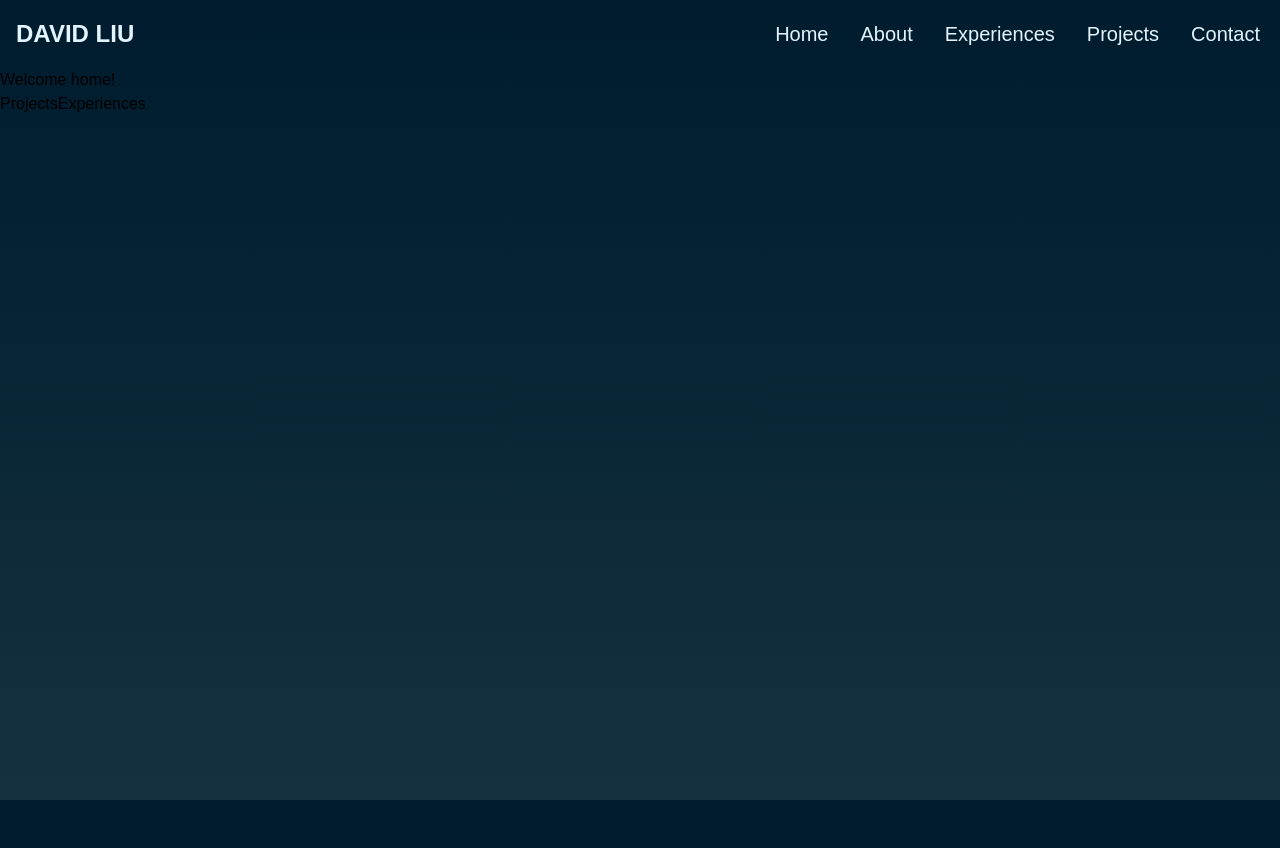
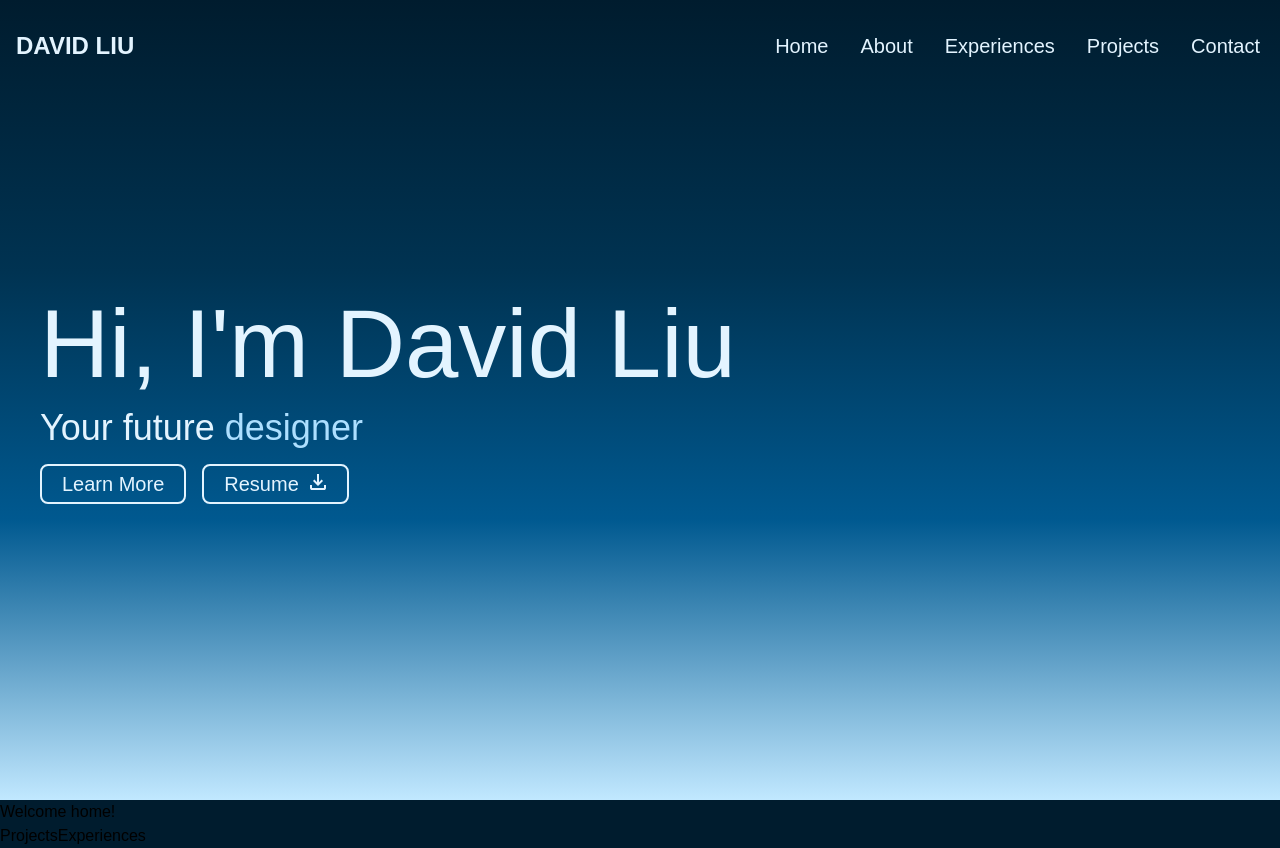
Before and after one commit to Davooood90/Portfolio, a Next.js app: page / in a window 1280 px wide. Before the commit the page ends 800 px from the top, so only its background shows below. Built offline with nearby package versions, Linux system fonts and the light colour scheme; a web font is replaced by a local one.

Commit message:
Created skeleton landing page

```diff
--- a/src/app/(general)/layout.tsx
+++ b/src/app/(general)/layout.tsx
@@ -14,7 +14,7 @@ export default function RootLayout({
 }) {
   return (
     <html lang="en" className="bg-darkblue">
-      <body className="font-jersey bg-gradient-to-b from-darkblue to-[#153041] h-screen">
+      <body className="font-jersey">
         <Navbar />
         {children}
       </body>
--- a/src/app/(general)/page.tsx
+++ b/src/app/(general)/page.tsx
@@ -1,8 +1,12 @@
 import Link from "next/link";
+import LandingPage from "../../components/landing";
 
 export default function Home() {
   return (
     <>
+      <div className="custom-gradient">
+        <LandingPage />
+      </div>
       <h1>Welcome home!</h1>
       <Link href="/projects">Projects</Link>
       <Link href="/experiences">Experiences</Link>
--- a/src/app/index.css
+++ b/src/app/index.css
@@ -9,3 +9,13 @@
 
   --font-jersey: "Jersey 25", sans-serif;
 }
+
+.custom-gradient {
+  background: linear-gradient(
+    to bottom,
+    #001c2e 0%,
+    #003352 34%,
+    #005990 65%,
+    #c1e8ff 100%
+  );
+}
--- /dev/null
+++ b/src/components/landing.tsx
@@ -0,0 +1,76 @@
+"use client";
+import { useEffect, useState } from "react";
+
+export default function LandingPage() {
+  const [text, setText] = useState("");
+  const [isDeleting, setIsDeleting] = useState(false);
+  const [loopNum, setLoopNum] = useState(0);
+  const [typingSpeed, setTypingSpeed] = useState(150);
+
+  const words = [
+    "developer",
+    "designer",
+    "innovator",
+    "problem solver",
+    "collaborator",
+  ];
+  const currentWordIndex = loopNum % words.length;
+  const currentWord = words[currentWordIndex];
+
+  useEffect(() => {
+    const timer = setTimeout(() => {
+      if (!isDeleting && text === currentWord) {
+        setTypingSpeed(1500);
+        setIsDeleting(true);
+      } else if (isDeleting && text === "") {
+        setIsDeleting(false);
+        setLoopNum(loopNum + 1);
+        setTypingSpeed(150);
+      } else if (isDeleting) {
+        setText(currentWord.substring(0, text.length - 1));
+        setTypingSpeed(75);
+      } else {
+        setText(currentWord.substring(0, text.length + 1));
+        setTypingSpeed(150);
+      }
+    }, typingSpeed);
+
+    return () => clearTimeout(timer);
+  }, [text, isDeleting, loopNum, currentWord, typingSpeed]);
+
+  return (
+    <div className="flex flex-col items-center justify-center h-screen px-80">
+      <div className="min-w-[1200px] text-left">
+        <h1 className="text-8xl text-lightblue">Hi, I'm David Liu</h1>
+        <h2 className="text-4xl text-lightblue my-4">
+          Your future{" "}
+          <span className="text-hoverblue inline-block">{text}</span>
+        </h2>
+        <div className="flex gap-4">
+          <a href="https://Google.com" target="_blank">
+            <button className="flex cursor-pointer bg-transparent text-lightblue border-2 px-5 py-1 rounded-lg text-xl hover:opacity-[80%] transition duration-300 transform hover:-translate-y-1">
+              Learn More
+            </button>
+          </a>
+          <a href="https://Google.com" target="_blank">
+            <button className="flex cursor-pointer bg-transparent text-lightblue border-2 px-5 py-1 rounded-lg text-xl hover:opacity-[80%] transition duration-300 transform hover:-translate-y-1">
+              Resume
+              <svg
+                xmlns="http://www.w3.org/2000/svg"
+                width="24"
+                height="24"
+                viewBox="0 0 18 24"
+                className="ml-1"
+              >
+                <path
+                  fill="currentColor"
+                  d="m12 16l-5-5l1.4-1.45l2.6 2.6V4h2v8.15l2.6-2.6L17 11zm-6 4q-.825 0-1.412-.587T4 18v-3h2v3h12v-3h2v3q0 .825-.587 1.413T18 20z"
+                />
+              </svg>
+            </button>
+          </a>
+        </div>
+      </div>
+    </div>
+  );
+}
--- a/src/components/navbar.tsx
+++ b/src/components/navbar.tsx
@@ -19,7 +19,7 @@ export default function Navbar() {
 
   return (
     <div>
-      <nav className="block w-full max-w-screen px-4 py-3 mx-auto bg-opacity-0 sticky top-3 z-[9999]">
+      <nav className="block w-full max-w-screen px-4 py-3 mx-auto bg-opacity-0 fixed top-3 z-[9999]">
         <div className="container flex flex-wrap items-center justify-between mx-auto text-slate-800">
           <Link
             href="/"
```
